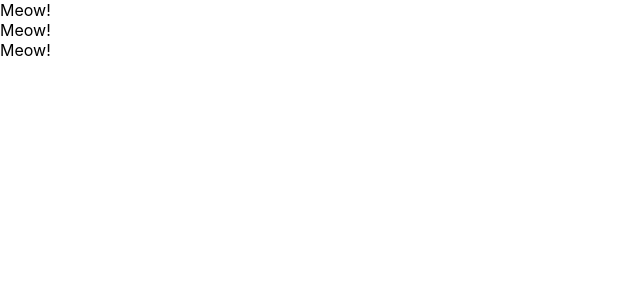
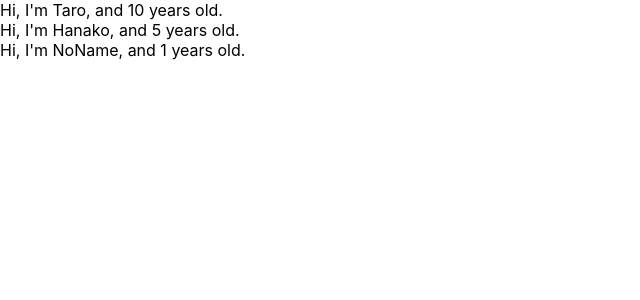
Before and after one commit to asumiiiii/react-redux-crud-application, a React (Create React App) app: page / in a window 1280 px wide. Shown: the top 300 px of the page, without its empty margins (0-640 px from the left). Built offline with nearby package versions, Linux system fonts and the light colour scheme.

Commit message:
learn props on component

```diff
--- a/src/App.js
+++ b/src/App.js
@@ -1,26 +1,28 @@
 import React from "react";
 
-/* function App() {
-  return (
-    <React.Fragment>
-      <label htmlFor="bar">bar</label>
-      <input type="text" onChange={() => {console.log("I'm clicked.")}} />
-    </React.Fragment>
-  );
-} */
-
 const App = () => {
+  const profiles = [
+    { name: "Taro", age: 10 },
+    { name: "Hanako", age: 5},
+    { name: "NoName"}
+  ]
   return (
     <div>
-      <Cat />
-      <Cat />
-      <Cat />
+      {
+        profiles.map((profiles, index) => {
+          return <User name={profiles.name} age={profiles.age} key={index}/>
+        })
+      }
     </div>
   )
 }
 
-const Cat = () => {
-  return <div>Meow!</div>
+const User = (props) => {
+  return <div>Hi, I'm {props.name}, and {props.age} years old.</div>
+}
+
+User.defaultProps = {
+  age: 1
 }
 
 export default App;
```
